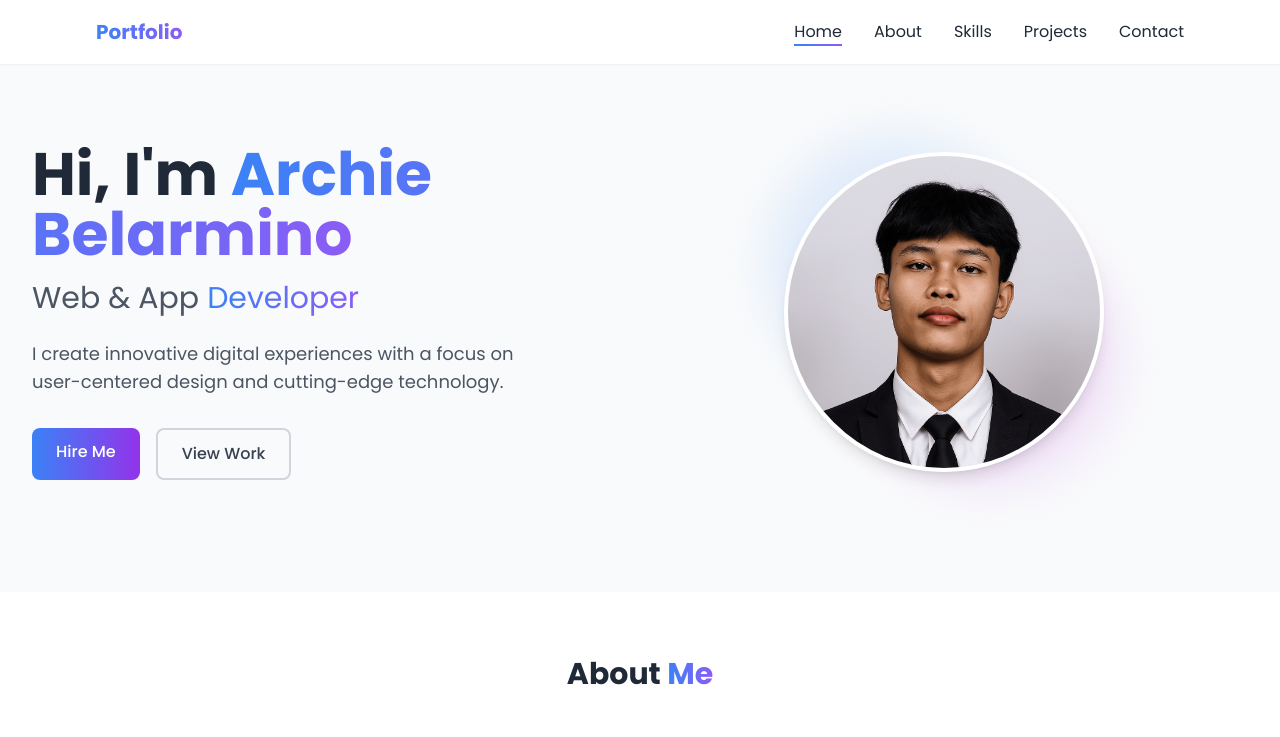
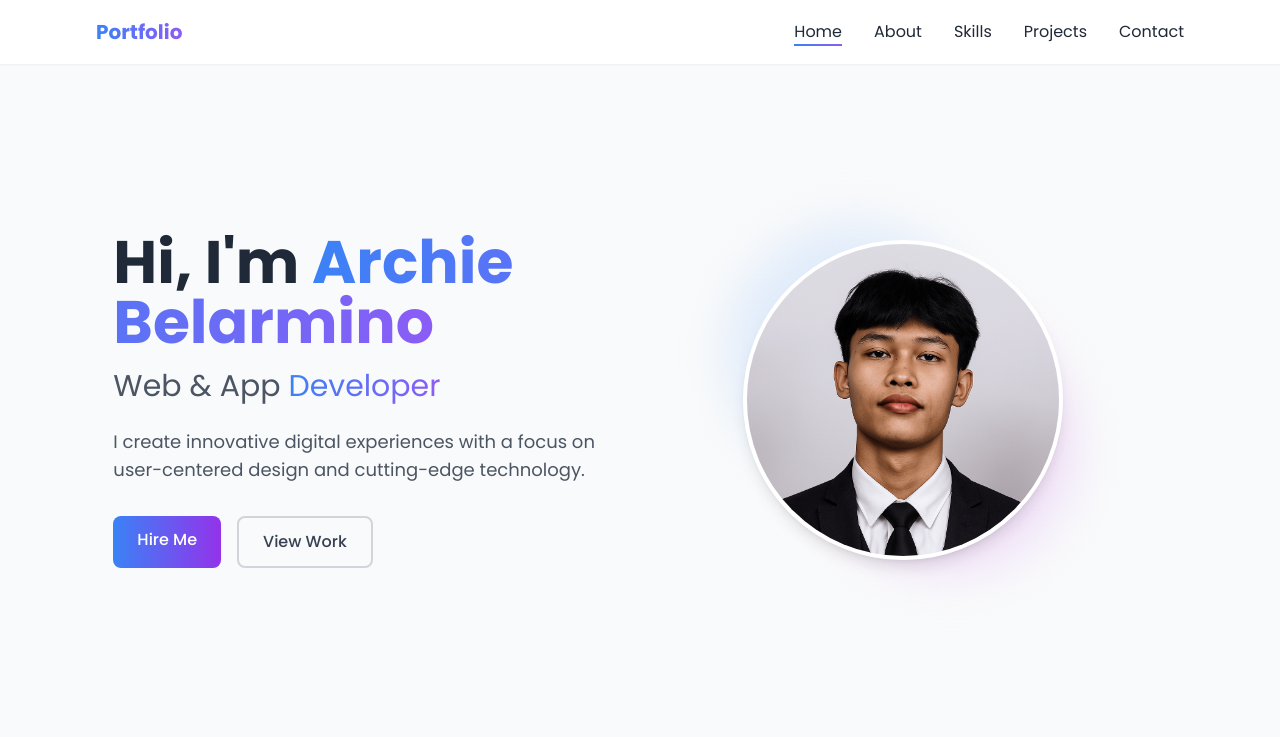
Before and after one commit to acchiii/about-me, a plain HTML site: page index.html in a window 1280 px wide. Shown: the top 737 px of the page. Drawn offline with nearby package versions, Linux system fonts and the light colour scheme.

Commit message:
Update index.html

```diff
--- a/index.html
+++ b/index.html
@@ -46,7 +46,7 @@
     </nav>
 
     <!-- Hero Section -->
-    <section id="home" class="pt-28 pb-20 md:pt-36 md:pb-28 px-4 sm:px-6 lg:px-8">
+    <section id="home" class="min-h-screen flex items-center px-4 sm:px-6 lg:px-8">
         <div class="max-w-7xl mx-auto">
            <div class="flex flex-col md:flex-row items-center">
     <!-- Image first on mobile -->
```
